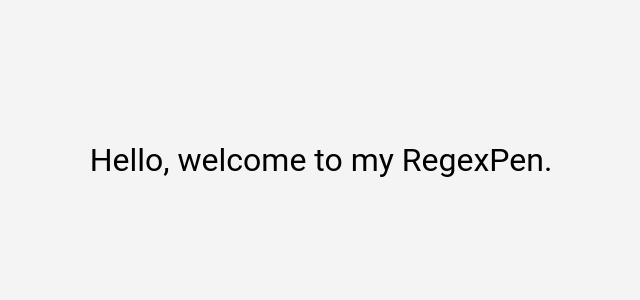
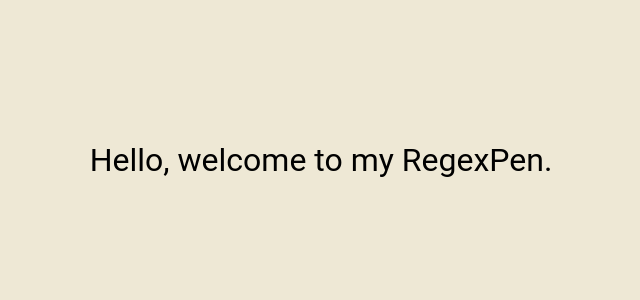
Before and after one commit to nevvada/regexpen, a React app: page / in a window 1280 px wide. Shown: the top 300 px of the page, without its empty margins (319-959 px from the left). Built offline with nearby package versions, Linux system fonts and the light colour scheme.

Commit message:
Update background color

```diff
--- a/scss/main.scss
+++ b/scss/main.scss
@@ -4,5 +4,5 @@
 @import './regex-text-boxes.scss';
 
 html {
-  background-color: #f4f4f4;
+  background-color: #eee8d5;
 }
```
